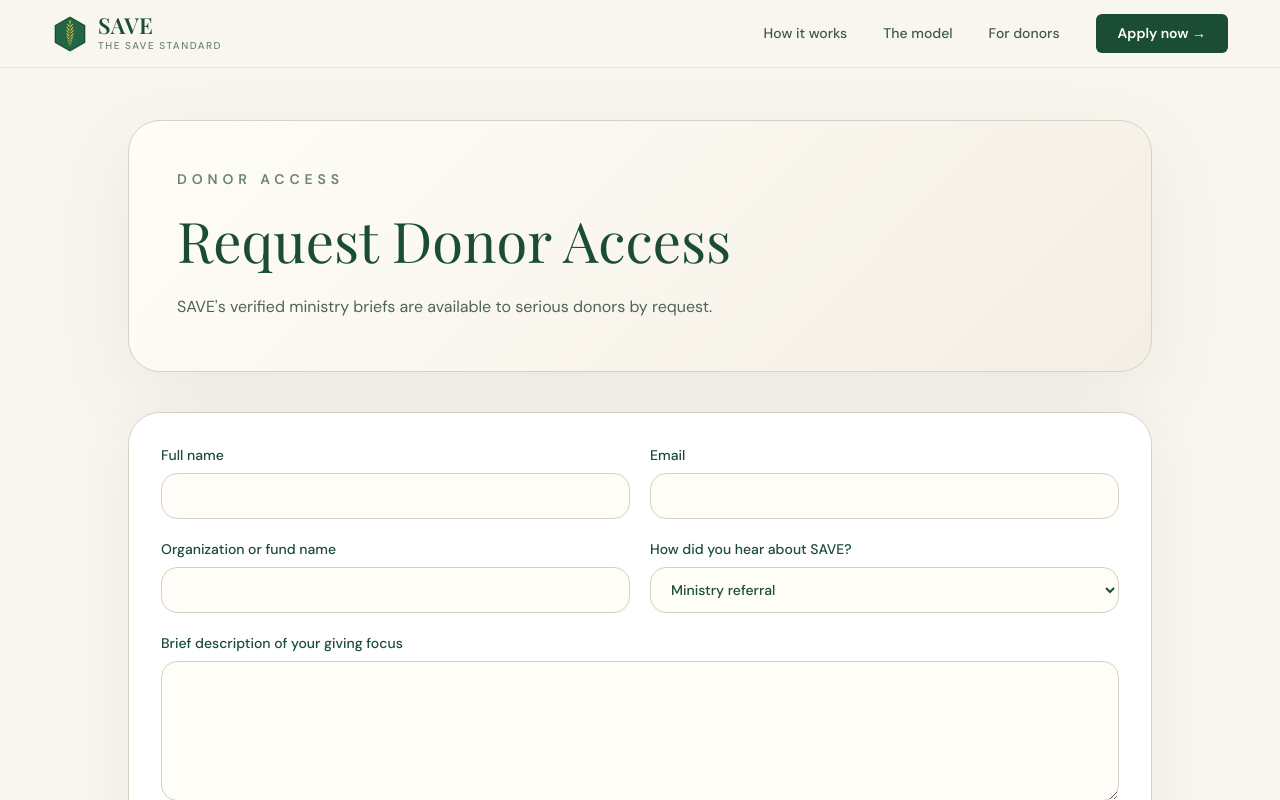
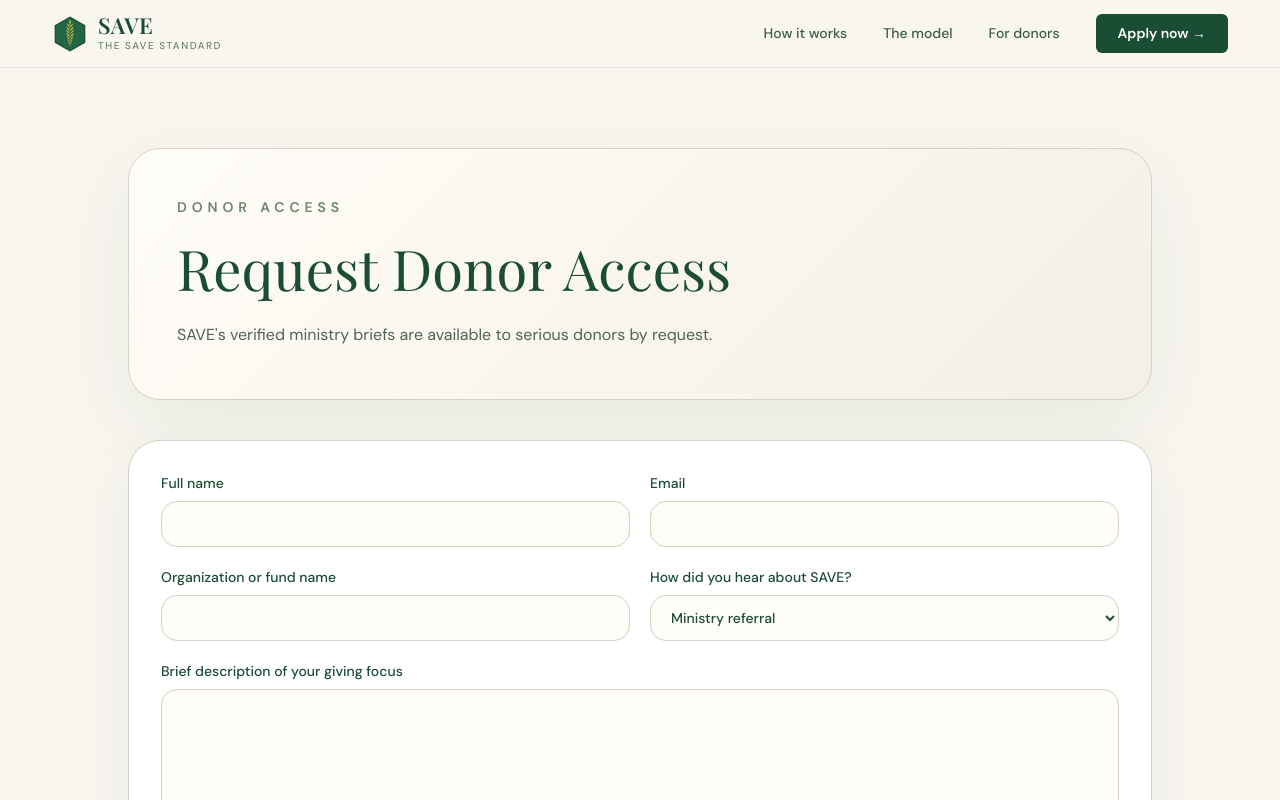
Before and after one commit to rfox0629/save-website, a Next.js app: page /donors/request-access in a window 1280 px wide. Shown: the top 800 px of the page. Built offline with nearby package versions, Linux system fonts and the light colour scheme; no server answers; a web font is replaced by a local one.

Commit message:
Increase donor access hero spacing below nav

```diff
--- a/app/(public)/donors/request-access/page.tsx
+++ b/app/(public)/donors/request-access/page.tsx
@@ -2,7 +2,7 @@ import { DonorAccessRequestForm } from "@/components/forms/donor-access-request-
 
 export default function DonorRequestAccessPage() {
   return (
-    <main className="min-h-screen bg-[#F9F6F0] px-6 pb-16 pt-[104px] text-[#1B4D35] md:px-[52px] md:pb-24 md:pt-[120px]">
+    <main className="min-h-screen bg-[#F9F6F0] px-6 pb-16 pt-[128px] text-[#1B4D35] md:px-[52px] md:pb-24 md:pt-[148px]">
       <div className="mx-auto max-w-5xl space-y-10">
         <section className="rounded-[32px] border border-[#D8D1C3] bg-[linear-gradient(135deg,#FFFDF8_0%,#F4EFE4_100%)] p-8 shadow-[0_25px_80px_rgba(27,77,53,0.08)] md:p-12">
           <p className="text-sm font-semibold uppercase tracking-[0.35em] text-[#6B8570]">
```
